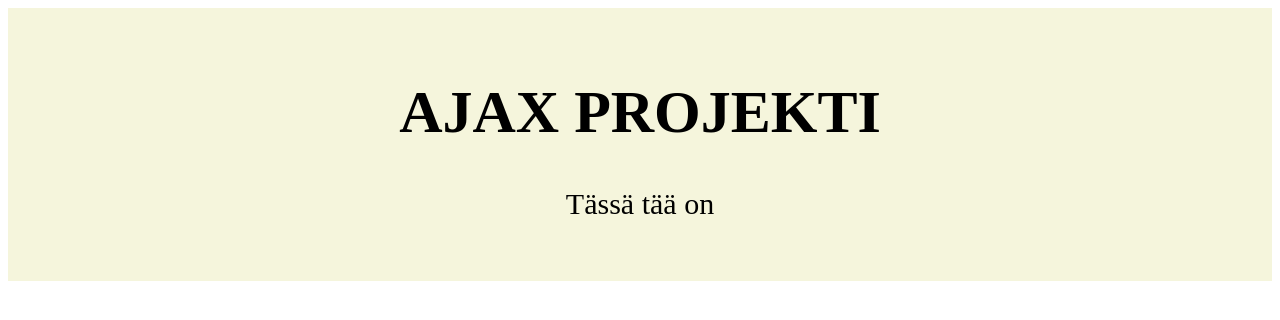
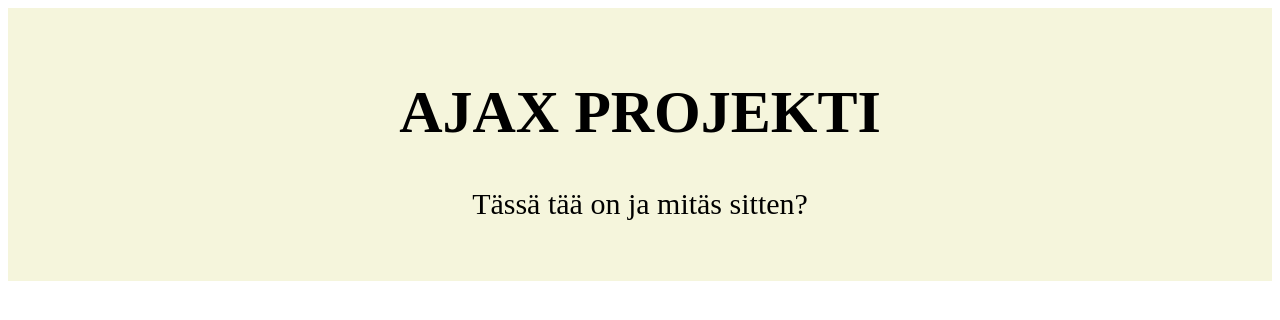
Before and after one commit to daniellkotov/AJAX, a plain HTML site: page index.html in a window 1280 px wide. Drawn offline with Linux system fonts and the light colour scheme.

Commit message:
Update  test
tää on testi

```diff
--- a/index.html
+++ b/index.html
@@ -4,7 +4,7 @@
 
 <div class="header">
     <h1>AJAX PROJEKTI</h1>
-    <p>Tässä tää on</p>
+    <p>Tässä tää on ja mitäs sitten?</p>
 </div>
 
 <body>
```
